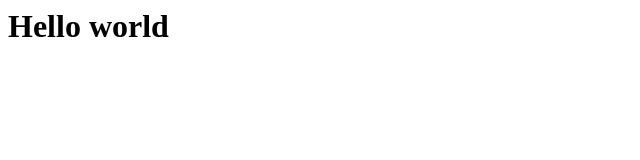
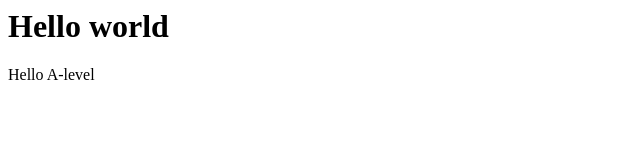
Before and after one commit to ViktoriaSS/homework2, a plain HTML site: page index.html in a window 1280 px wide. Shown: the full height of the page, 0-640 px from the left. Drawn offline with Linux system fonts and the light colour scheme.

Commit message:
Hello from All Andrey

```diff
--- a/index.html
+++ b/index.html
@@ -1 +1,2 @@
 <h1>Hello world</h1>
+<p>Hello A-level</p>
```
